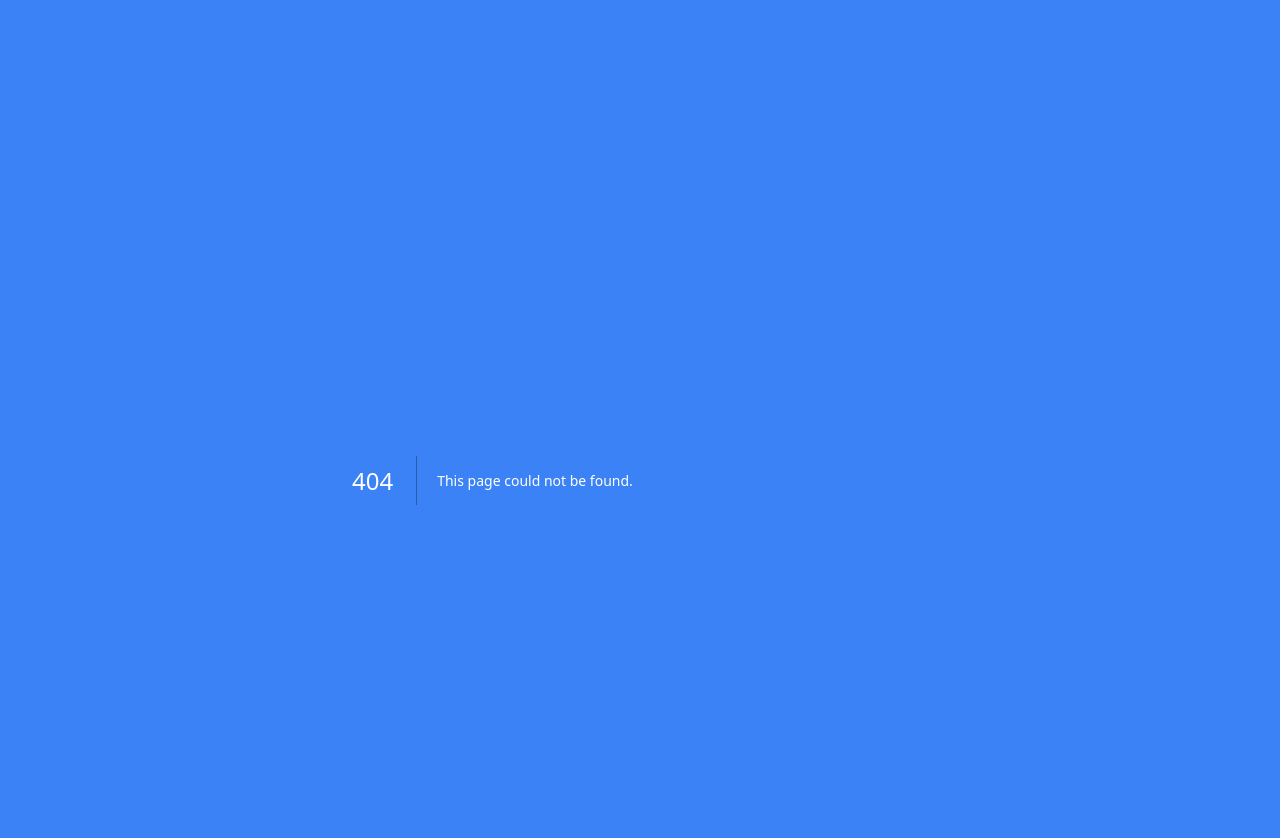
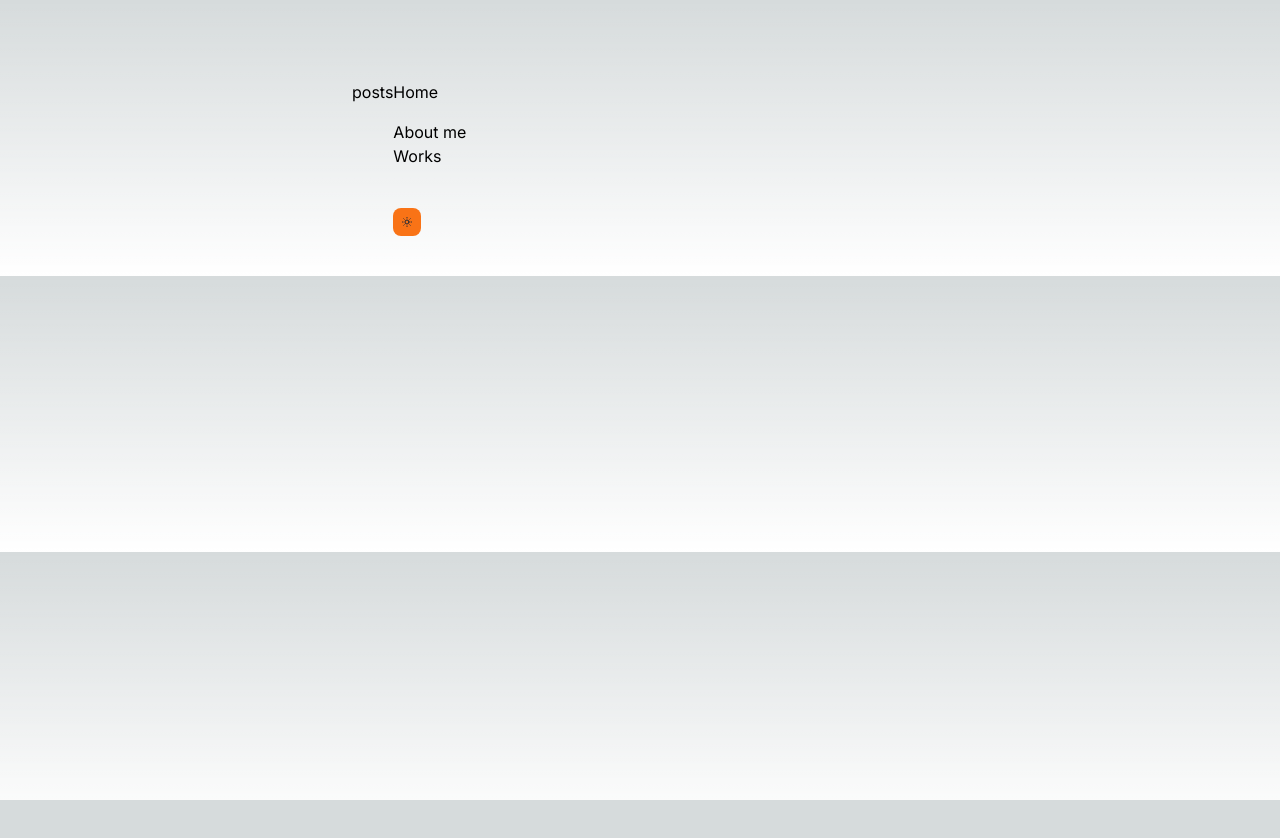
Before and after one commit to fbottarelli/personal-portfolio, a Next.js app: page /posts in a window 1280 px wide. Before the commit this address had no page. Shown: the top 838 px of the page. After the commit the page ends 800 px from the top, so only its background shows below. Built offline with nearby package versions, Linux system fonts and the light colour scheme.

Commit message:
navbar and posts folder

```diff
--- a/src/app/layout.tsx
+++ b/src/app/layout.tsx
@@ -1,6 +1,7 @@
 import './globals.css'
 import type { Metadata } from 'next'
 import { Inter } from 'next/font/google'
+import Nav from '../components/Nav'
 
 const inter = Inter({ subsets: ['latin'] })
 
@@ -16,7 +17,10 @@ export default function RootLayout({
 }) {
   return (
     <html lang="en">
-      <body className={`${inter.className} bg-blue-500 text-white antialiased max-w-sm md:max-w-xl flex flex-col md:flex-row mx-auto mt-8 lg:mt-20 p-5 md:p-0`}>{children}</body>
+      {/* <body className={inter.className}>{children}</body>  */}
+      <body className={`${inter.className} antialiased max-w-sm md:max-w-xl flex flex-col md:flex-row mx-auto mt-8 lg:mt-20 p-5 md:p-0`}>{children}
+      <Nav /> {/* Render the Navbar */}
+      </body>
     </html>
   )
 }
--- a/src/app/page.tsx
+++ b/src/app/page.tsx
@@ -1,5 +1,4 @@
 import Image from 'next/image'
-import Nav from '../components/Nav'
 
 export default function Home() {
   return (
--- /dev/null
+++ b/src/app/posts/[postId]/page.tsx
@@ -0,0 +1,6 @@
+import React from 'react'
+import { useRouter } from 'next/router'
+
+export default function Page({ params }: { params: { postId: string } }) {
+  return <div>My Post: {params.postId}</div>
+}
--- /dev/null
+++ b/src/app/posts/page.tsx
@@ -0,0 +1,9 @@
+import React from 'react'
+
+const page = () => {
+  return (
+    <div><h1>posts</h1></div>
+  )
+}
+
+export default page
--- /dev/null
+++ b/src/components/Nav.tsx
@@ -0,0 +1,61 @@
+import { useState } from 'react';
+import SwitchTheme from '../components/SwitchTheme'
+
+const Nav = () => {
+  return (
+    <>
+      <div className="sticky lg:top-20">
+        <nav className="flex flex-row md:flex-col relative">
+            <div className="flex flex-row md:flex-col">
+              <a href="./" className="mr-12 md:mb-4">Home</a>
+              <a href="./about" className="mr-4">About me</a>
+              <a href="./works">Works</a>
+            </div>
+
+            <SwitchTheme/>
+        </nav>
+      </div>
+
+
+
+      {/* <button
+        onClick={toggle}
+        className={`flex h-5 w-5 sm:h-7 sm:w-7 items-center justify-center rounded-lg transition-all bg-orange-500 text-white uppercase px-2 py-1 ${
+          darkMode ? 'dark:bg-blue-600' : ''
+        } mx-10 md:my-10 md:mx-0`}
+      >
+        <svg
+          xmlns="http://www.w3.org/2000/svg"
+          viewBox="0 0 24 24"
+          fill="none"
+          stroke="currentColor"
+          className={`h-5 w-5 text-gray-800 ${darkMode ? 'dark:text-yellow-100' : ''}`}
+        >
+          <path
+            strokeLinecap="round"
+            strokeLinejoin="round"
+            strokeWidth="2"
+            d="M12 3v1m0 16v1m9-9h-1M4 12H3m15.364 6.364l-.707-.707M6.343 6.343l-.707-.707m12.728 0l-.707.707M6.343 17.657l-.707.707M16 12a4 4 0 11-8 0 4 4 0 018 0z"
+          />
+        </svg>
+      </button>
+
+      <style jsx>{`
+        button {
+          background-color: #f76027;
+          color: white;
+          border: none;
+          border-radius: 4px;
+          padding: 0.5rem;
+          text-transform: uppercase;
+        }
+        body.dark-mode button {
+          background-color: #0084f6;
+          color: white;
+        }
+      `}</style> */}
+    </>
+  );
+};
+
+export default Nav;
--- /dev/null
+++ b/src/components/SwitchTheme.tsx
@@ -0,0 +1,37 @@
+// ThemeSwitch.tsx
+'use client'
+
+import { useState } from 'react';
+
+export default function ThemeSwitch() {
+  const [darkMode, setDarkMode] = useState(false);
+
+  const toggle = () => {
+    document.body.classList.toggle('dark-mode');
+    setDarkMode(!darkMode);
+  };
+
+  return (
+    <button
+      onClick={toggle}
+      className={`flex h-5 w-5 sm:h-7 sm:w-7 items-center justify-center rounded-lg transition-all bg-orange-500 text-white uppercase px-2 py-1 ${
+        darkMode ? 'dark:bg-blue-600' : ''
+      } mx-10 md:my-10 md:mx-0`}
+    >
+      <svg
+        xmlns="http://www.w3.org/2000/svg"
+        viewBox="0 0 24 24"
+        fill="none"
+        stroke="currentColor"
+        className={`h-5 w-5 text-gray-800 ${darkMode ? 'dark:text-yellow-100' : ''}`}
+      >
+        <path
+          strokeLinecap="round"
+          strokeLinejoin="round"
+          strokeWidth="2"
+          d="M12 3v1m0 16v1m9-9h-1M4 12H3m15.364 6.364l-.707-.707M6.343 6.343l-.707-.707m12.728 0l-.707.707M6.343 17.657l-.707.707M16 12a4 4 0 11-8 0 4 4 0 018 0z"
+        />
+      </svg>
+    </button>
+  );
+}
```
